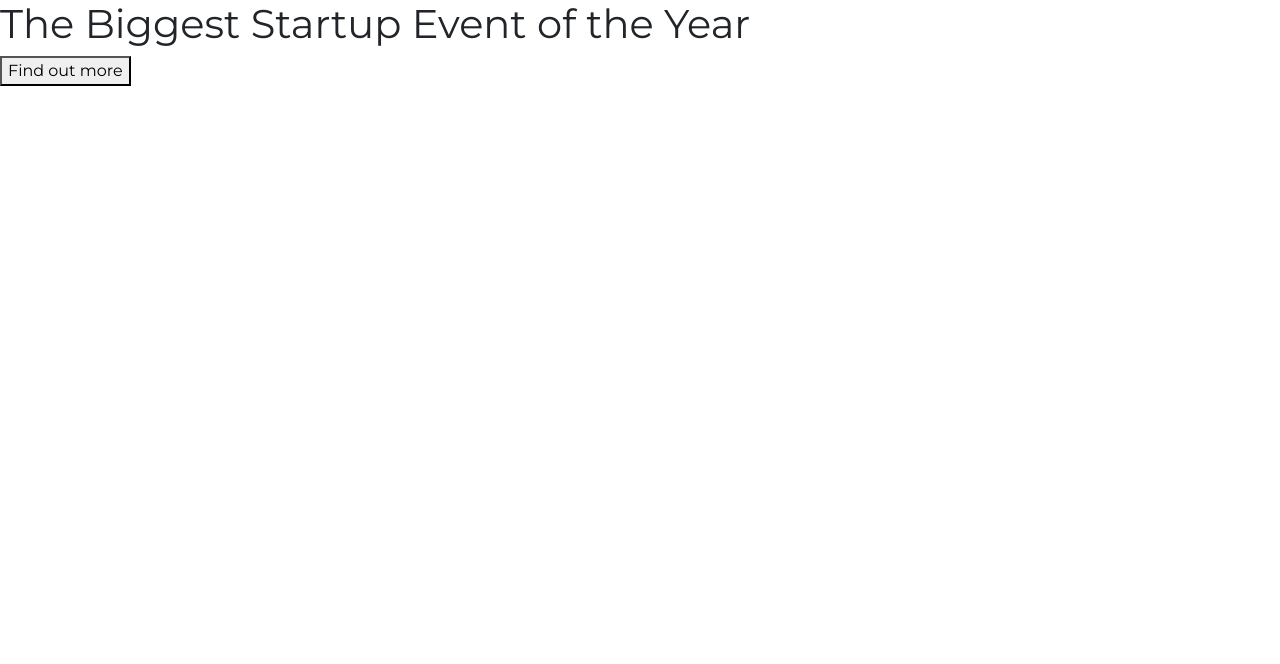
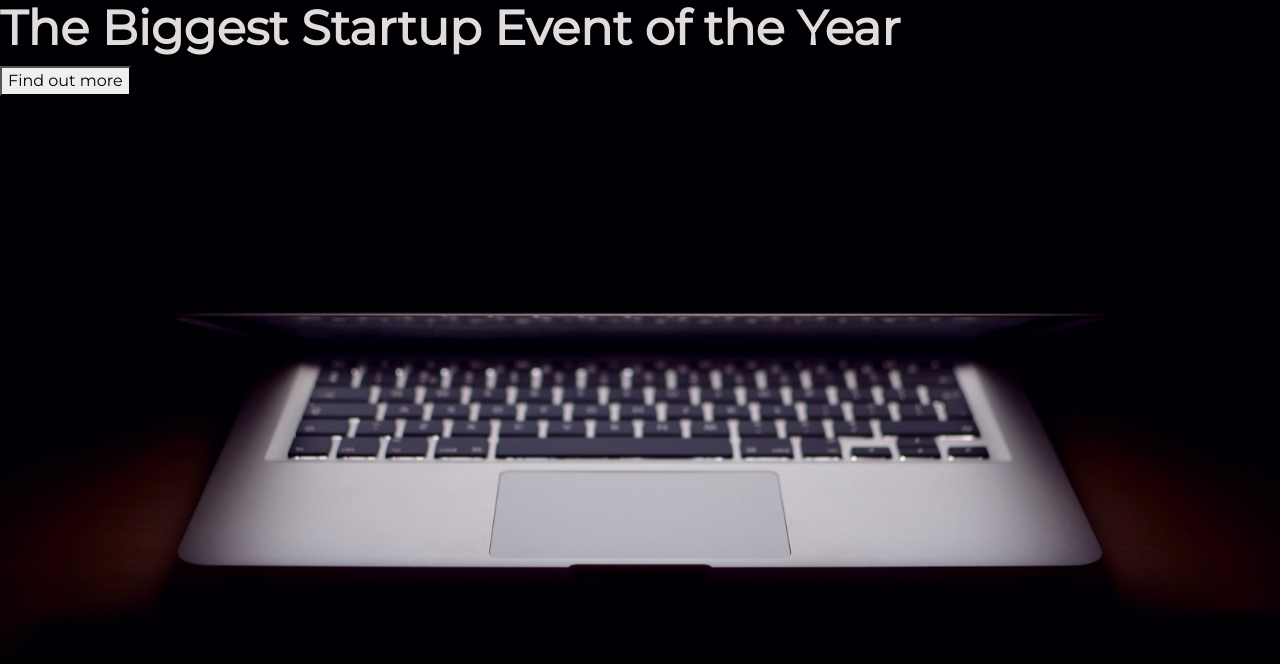
Before and after one commit to juliezimmer/wevdev-landing-page, a plain HTML site: page startup_files/index.html in a window 1280 px wide. Drawn offline with nearby package versions, Linux system fonts and the light colour scheme.

Commit message:
added background image

```diff
--- a/startup_files/index.html
+++ b/startup_files/index.html
@@ -2,6 +2,9 @@
 <html>
   <head>
     <title>Startup</title>
+
+    <meta charset="utf-8">
+    <meta name="viewport" content="width=device-width, initial-scale=1, shrink-to-fit=no">
 
     <!-- Google Fonts -->
     <link href="https://fonts.googleapis.com/css?family=Montserrat" rel="stylesheet">
@@ -13,7 +16,7 @@
     <link rel="stylesheet" type="text/css" href="style.css">
   </head>
   <body>
-      <h1>The Biggest Startup Event of the Year</h1>
+      <h1><strong>The Biggest Startup Event of the Year</strong></h1>
       <button>Find out more</button>
   </body>
 </html>
--- a/startup_files/style.css
+++ b/startup_files/style.css
@@ -3,4 +3,14 @@ html {
   width: 100%;
   height: 100%;
   font-family: 'Montserrat', sans-serif;
+  background: url(header.jpg) no-repeat center center fixed;
+  -webkit-background-size: cover;
+  -moz-background-size: cover;
+  -o-background-size: cover;
+  background-size: cover;
 }
+
+h1 {
+   font-size: 3rem;
+   color: #e2dbdb;
+}
```
